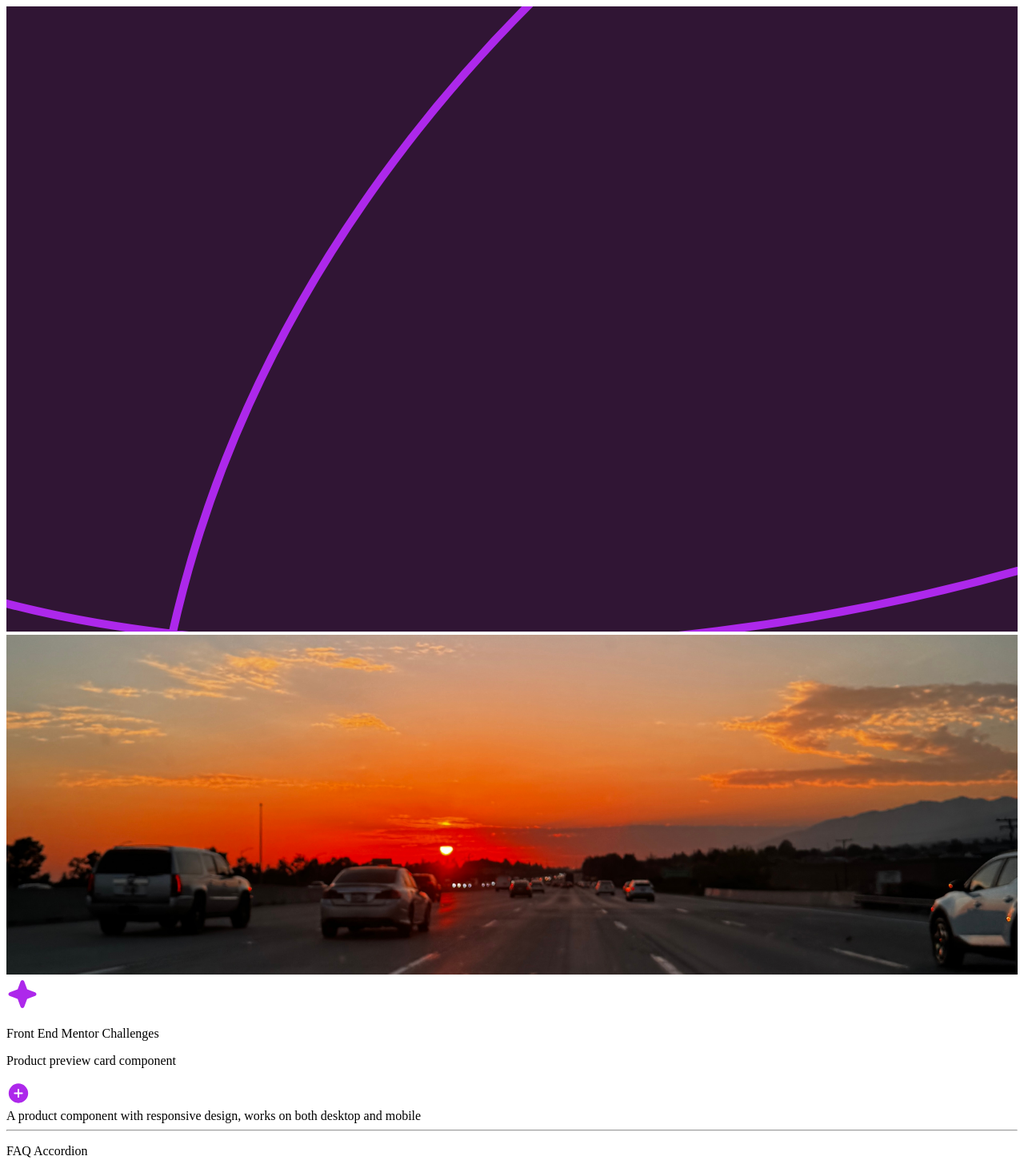
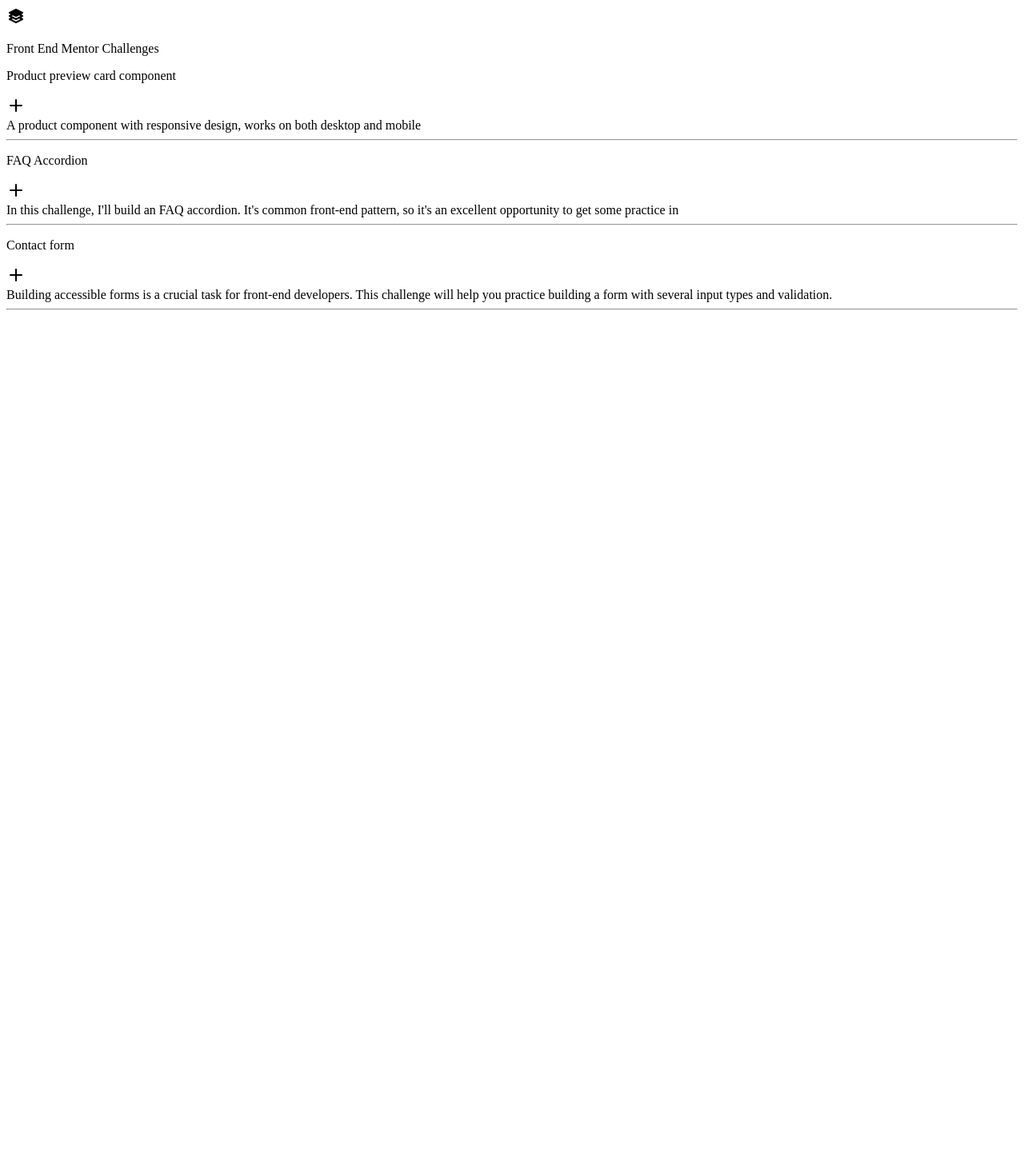
Before and after one commit to amoratech/frontendmentor, a Next.js app: page / in a window 1280 px wide. Shown: the top 1466 px of the page at 80% size. After the commit the page ends 800 px from the top, so only its background shows below. Built offline with nearby package versions, Linux system fonts and the light colour scheme.

Commit message:
idk commit

```diff
--- a/src/app/page.tsx
+++ b/src/app/page.tsx
@@ -1,7 +1,7 @@
 "use client";
 import React from "react";
 import { useState } from "react";
-
+import { IconMinus, IconPlus, IconStackFront } from "@tabler/icons-react";
 export default function Page() {
   const titles = [
     "Product preview card component",
@@ -20,41 +20,31 @@ export default function Page() {
     "/contactForm"
   ];
 
-const [hidden, setHidden] = useState<boolean[]>([false, false, false, false]);
+  const [hidden, setHidden]:Array = useState([false, false, false, false]);
 
-const toggleHidden = (index: number) => {
-  if (index < 0 || index >= hidden.length) return;
-  setHidden(prev => {
-    const next = [...prev];
-    next[index] = !next[index];
-    return next;
-  });
-};
-
+  const toggleHidden = (index:number) => {
+    const updateHidden = [...hidden];
+    updateHidden[index] = !updateHidden[index];
+    setHidden(updateHidden);
+  };
   const components = titles.map((title:string, index:number) => {
     return (
       <div key={index} onClick={() => toggleHidden(index)}>
         <div className="flex flex-row items-center gap-18 pl-[12px]">
-          <p className="font-bold w-[90%] text-[14px] hover:text-purple-400 select-none ">
+          <p className="font-bold w-[90%] text-[14px] hover:text-[#1f73b8] select-none ">
             {title}
           </p>
           <div className="w-[10%]">
             {hidden[index] ? (
-              <img
-                src={"images/faqAccordion/icon-minus.svg"}
-                className="mx-auto"
-              />
+              <IconMinus className="p-10px bg-amber-200 rounded-4xl"/>
             ) : (
-              <img
-                src={"images/faqAccordion/icon-plus.svg"}
-                className="mx-auto"
-              />
+              <IconPlus className="p-10px bg-amber-200 rounded-4xl"/>
             )}
           </div>
         </div>
         {hidden[index] ? (
           <>
-          <div className="text-gray-400 mt-[20px] pl-[12px] pb-[12px] w-[80%]">
+          <div className="text-black mt-[20px] pl-[12px] pb-[12px] w-[80%]">
             {descriptions[index]}
           </div>
           {/* ADD LINK HERE */}
@@ -75,8 +65,8 @@ const toggleHidden = (index: number) => {
 
   return (
     <>
-      <div className="bg-[#F9F0FF] w-[100vw] h-[100vh] relative ">
-        <img
+      <div className="bg-[#b1c3ca] w-[100vw] h-[100vh] relative ">
+       {/*  <img
           src={"images/faqAccordion/background-pattern-mobile.svg"}
           width={"100%"}
           className="absolute z-0 md:hidden"
@@ -85,15 +75,12 @@ const toggleHidden = (index: number) => {
           src={"homeBanner2.jpg"}
           width={"100%"}
           className="absolute z-0 hidden md:block"
-        />
+        />*/}
 
         <div className=" w-[100vw] z-10 absolute mt-[220px] ">
-          <div className="bg-[#ffffff] mx-auto w-[85%] md:w-[60%] rounded-lg p-[12px] md:p-[24px] shadow-2xl">
+          <div className="bg-[#64646435] mx-auto w-[85%] md:w-[60%] rounded-lg p-[12px] md:p-[24px] shadow-2xl">
             <div className="flex flex-row items-center my-[20px] ml-[20px]">
-              <img
-                src={"images/faqAccordion/icon-star.svg"}
-                className="w-[30px]"
-              ></img>
+              <IconStackFront className="w-[44px] h-[44px]"/>
               <p className="text-[30px] md:text-[40px] ml-[20px] font-bold">
                 Front End Mentor Challenges
               </p>
--- a/src/app/productReview/page.tsx
+++ b/src/app/productReview/page.tsx
@@ -6,17 +6,17 @@ export default function Page() {
     <>
       <main className="bg-[#F2EBE3] w-[100vw] h-[100vh]">
         <div className=" flex flex-col md:flex-row">
-          <div className="flex flex-col md:flex-row w-[90%] md:w-[35%]  h-auto mx-auto justify-center items-center bg-white rounded-2xl mt-[96px]">
+          <div className="flex flex-col md:flex-row w-[90%] md:w-[35%]  h-auto mx-auto justify-center items-center bg-white rounded-2xl mt-[96px] md:min-w-[580px]">
             <div className="w-[100%] ">
               <img
                 src={"/images/product-preview/image-product-desktop.jpg"}
                 alt="cologne-image"
-                className="rounded-tl-2xl rounded-bl-2xl  hidden md:block"
+                className="rounded-tl-2xl rounded-bl-2xl  hidden md:block min-w-[280px]"
               />
                <img
                 src={"/images/product-preview/image-product-mobile.jpg"}
                 alt="cologne-image"
-                className="rounded-tl-2xl rounded-tr-2xl md:rounded-bl-2xl md:rounded-tl-2xl md:hidden"
+                className="rounded-tl-2xl rounded-tr-2xl md:rounded-bl-2xl md:rounded-tl-2xl md:hidden "
               />
             </div>
 
```
Also changed, not shown: package.json (+7 -5 lines), 1 other file (tests, documents, lock files or other folders).
